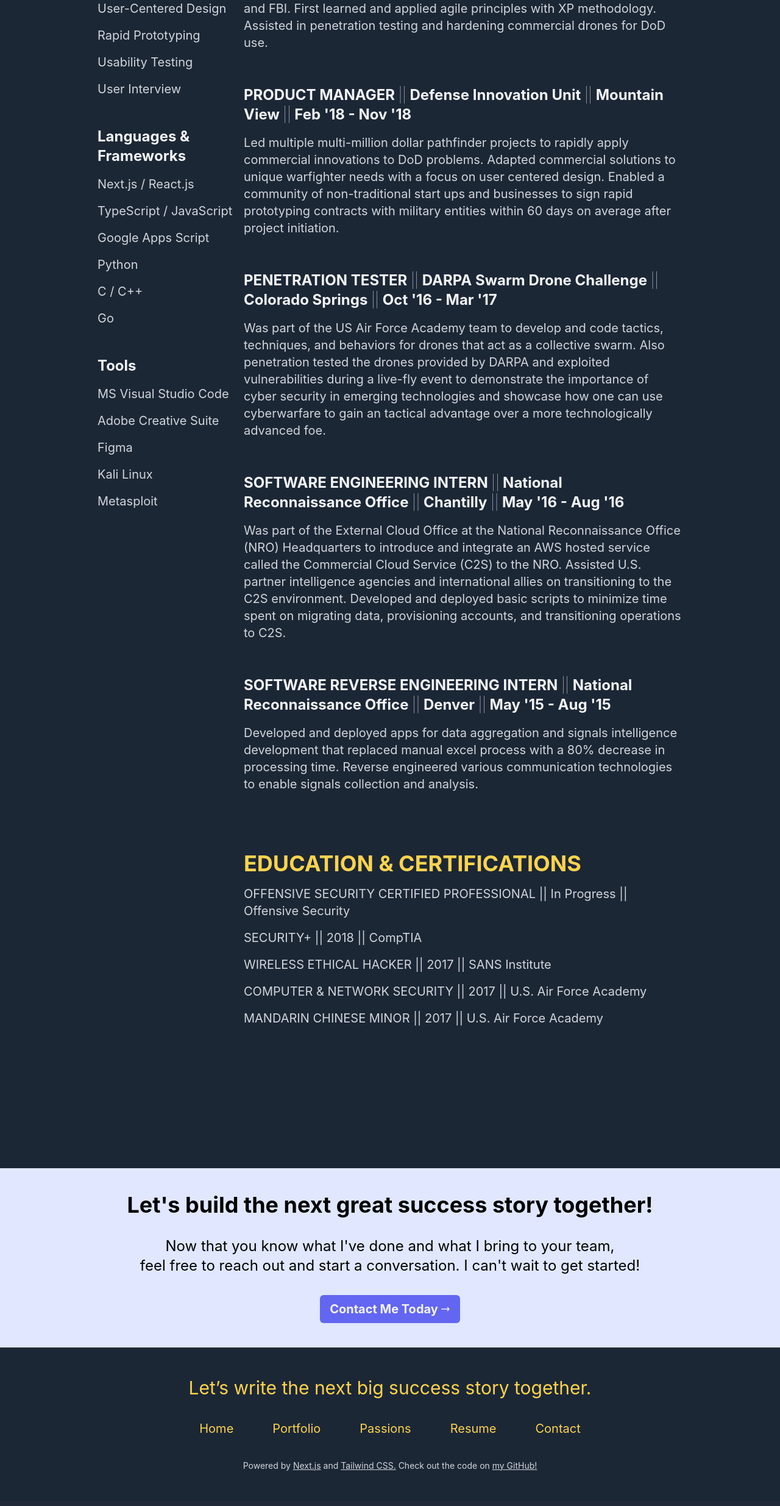
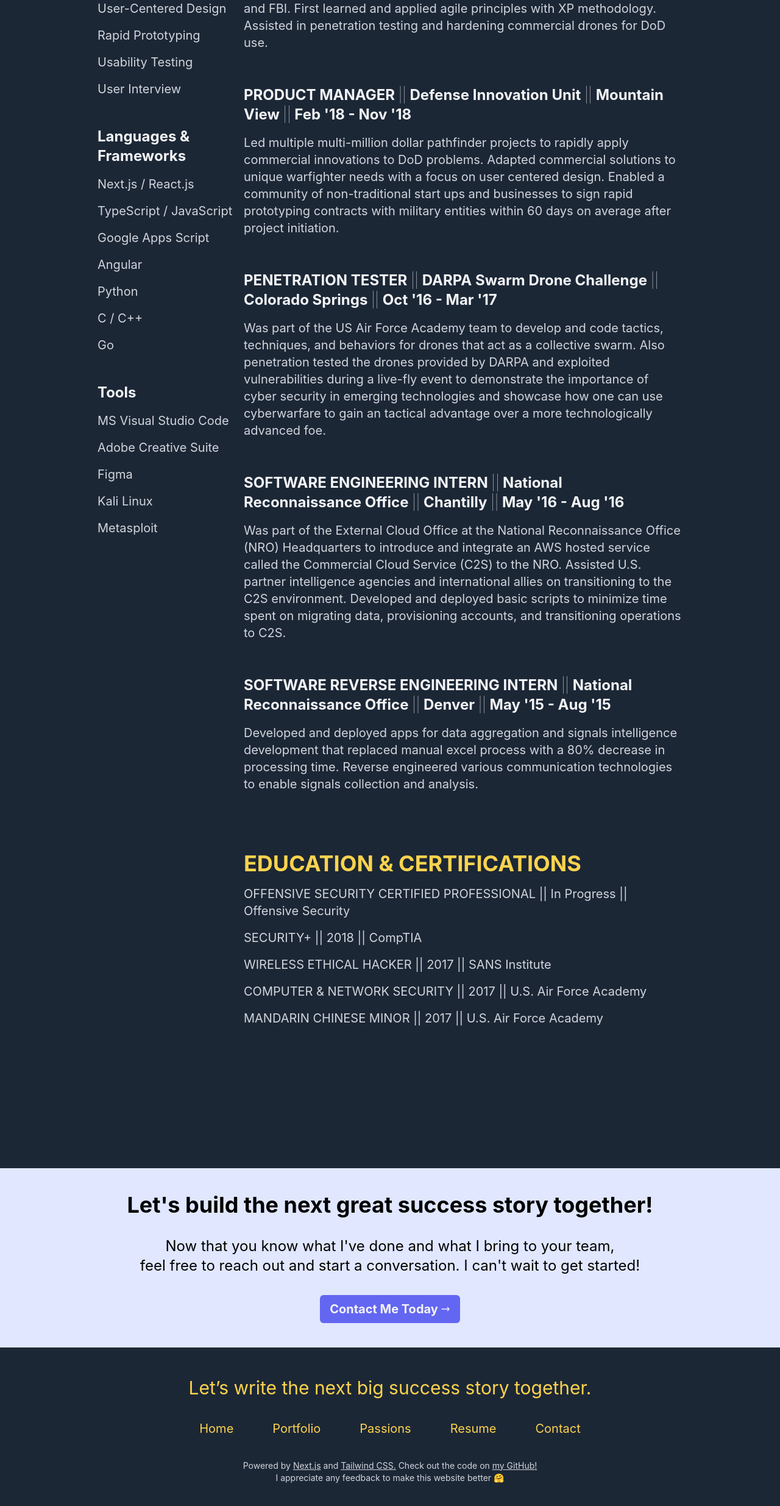
Before and after one commit to choochiutrainz/personal-website, a Next.js app: page /resume in a window 1280 px wide. Shown: the part 2108-4578 px from the top of the page at 61% size. Built offline with nearby package versions, Linux system fonts and the light colour scheme; a web font is replaced by a local one.

Commit message:
add out folder

```diff
--- a/components/Footer.js
+++ b/components/Footer.js
@@ -22,7 +22,7 @@ const Footer = () => {
                         Contact
                     </a>
                 </div>
-                <a className="text-gray-300 text-sm">Powered by <a className="underline transition duration-300 ease-in-out hover:text-gray-100" href="https://nextjs.org/">Next.js</a> and <a className="underline transition duration-300 ease-in-out hover:text-gray-100" href="https://tailwindcss.com/">Tailwind CSS.</a> Check out the code on <a className="underline transition duration-300 ease-in-out hover:text-gray-100" href="https://github.com/choochiutrainz/personal-website">my GitHub!</a></a>
+                <p className="text-center text-gray-300 text-sm">Powered by <a className="underline transition duration-300 ease-in-out hover:text-gray-100" href="https://nextjs.org/">Next.js</a> and <a className="underline transition duration-300 ease-in-out hover:text-gray-100" href="https://tailwindcss.com/">Tailwind CSS.</a> Check out the code on <a className="underline transition duration-300 ease-in-out hover:text-gray-100" href="https://github.com/choochiutrainz/personal-website">my GitHub!</a><br/>I appreciate any feedback to make this website better 🤗</p>
             </footer>
         </div>
     )
--- a/package.json
+++ b/package.json
@@ -8,6 +8,7 @@
     "start": "next start"
   },
   "dependencies": {
+    "formik": "^2.2.6",
     "next": "10.0.7",
     "react": "17.0.1",
     "react-dom": "17.0.1",
--- a/pages/contact.js
+++ b/pages/contact.js
@@ -1,5 +1,5 @@
 import Head from 'next/head'
-import { formatWithValidation } from 'next/dist/next-server/lib/utils'
+import { Formik } from 'formik'
 
 const contact = () => {
     return (
--- a/pages/resume.js
+++ b/pages/resume.js
@@ -45,6 +45,7 @@ const resume = () => {
                         <p className="text-xl text-gray-300">Next.js / React.js</p>
                         <p className="text-xl text-gray-300">TypeScript / JavaScript</p>
                         <p className="text-xl text-gray-300">Google Apps Script</p>
+                        <p className="text-xl text-gray-300">Angular</p>
                         <p className="text-xl text-gray-300">Python</p>
                         <p className="text-xl text-gray-300">C / C++</p>
                         <p className="text-xl text-gray-300 pb-4">Go</p>
```
Also changed, not shown: 66 other files (tests, documents, lock files or other folders).
